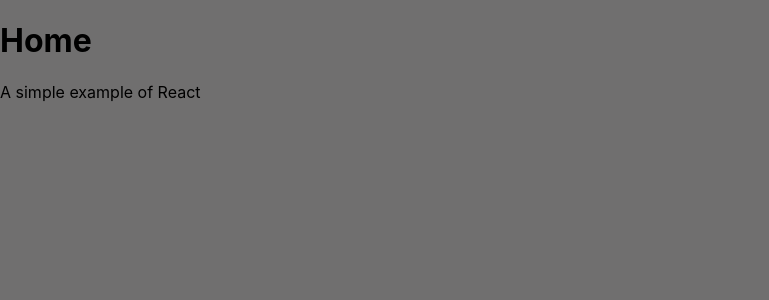
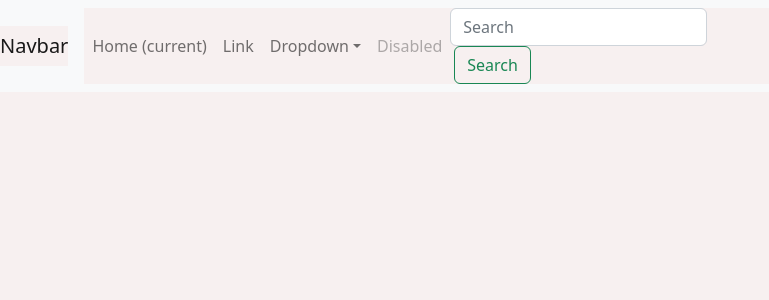
Before and after one commit to Twel12/WIP-Attendance_System_Frontend, a React (Create React App) app: page / in a window 1280 px wide. Shown: the top 300 px of the page, without its empty margins (0-769 px from the left). Built offline with nearby package versions, Linux system fonts and the light colour scheme; sample sign-in values are in the browser's storage.

Commit message:
improve auth-context, move to jsx

```diff
--- a/package.json
+++ b/package.json
@@ -7,6 +7,7 @@
     "@testing-library/react": "^13.4.0",
     "@testing-library/user-event": "^13.5.0",
     "axios": "^1.3.5",
+    "bootstrap": "^5.2.3",
     "react": "^18.2.0",
     "react-bootstrap": "^2.7.3",
     "react-dom": "^18.2.0",
--- a/src/index.js
+++ b/src/index.js
@@ -4,6 +4,8 @@
 import App from './App';
 import reportWebVitals from './reportWebVitals';
 import { AuthContextProvider } from './store/auth-context';
+import 'bootstrap/dist/css/bootstrap.min.css';
+import 'bootstrap/dist/js/bootstrap.min.js';
 
 const root = ReactDOM.createRoot(document.getElementById('root'));
 root.render(
--- a/src/pages/Home.css
+++ b/src/pages/Home.css
@@ -15,7 +15,7 @@
 
   }
   *{
-    background-color:#706f6f;
+    background-color:#f7f0f0;
   }
 
   #login_heading{
--- a/src/pages/Home.js
+++ /dev/null
@@ -1,15 +0,0 @@
-import {useState} from 'react';
-import './Home.css';
-
-export default function Home() {
-    const [count, setCount] = useState(0);
-
-    return (
-        <div className="Home">
-        <div className="lander">
-            <h1>Home</h1>
-            <p className="text-muted">A simple example of React</p>
-        </div>
-        </div>
-    );
-    }
--- /dev/null
+++ b/src/pages/Home.jsx
@@ -0,0 +1,44 @@
+import React from 'react';
+import './Home.css';
+export default function Home() {
+
+    return (
+        <div className="Home">
+            <nav className="navbar navbar-expand-lg navbar-light bg-light">
+                <a className="navbar-brand" href="#">Navbar</a>
+                <button className="navbar-toggler" type="button" data-toggle="collapse" data-target="#navbarSupportedContent" aria-controls="navbarSupportedContent" aria-expanded="false" aria-label="Toggle navigation">
+                    <span className="navbar-toggler-icon" />
+                </button>
+                <div className="collapse navbar-collapse" id="navbarSupportedContent">
+                    <ul className="navbar-nav mr-auto">
+                        <li className="nav-item active">
+                            <a className="nav-link" href="#">Home <span className="sr-only">(current)</span></a>
+                        </li>
+                        <li className="nav-item">
+                            <a className="nav-link" href="#">Link</a>
+                        </li>
+                        <li className="nav-item dropdown">
+                            <a className="nav-link dropdown-toggle" href="#" id="navbarDropdown" role="button" data-toggle="dropdown" aria-haspopup="true" aria-expanded="false">
+                                Dropdown
+                            </a>
+                            <div className="dropdown-menu" aria-labelledby="navbarDropdown">
+                                <a className="dropdown-item" href="#">Action</a>
+                                <a className="dropdown-item" href="#">Another action</a>
+                                <div className="dropdown-divider" />
+                                <a className="dropdown-item" href="#">Something else here</a>
+                            </div>
+                        </li>
+                        <li className="nav-item">
+                            <a className="nav-link disabled" href="#">Disabled</a>
+                        </li>
+                    </ul>
+                    <form className="form-inline my-2 my-lg-0">
+                        <input className="form-control mr-sm-2" type="search" placeholder="Search" aria-label="Search" />
+                        <button className="btn btn-outline-success my-2 my-sm-0" type="submit">Search</button>
+                    </form>
+                </div>
+            </nav>
+
+        </div>
+    );
+}
--- a/src/pages/Login.css
+++ b/src/pages/Login.css
@@ -7,6 +7,7 @@
   margin-top: 200px;
   padding-top: 50px;
   padding-left:50px;
+  padding-right:50px;
   padding-bottom: 50px;
   background-color: #f7f0f0;
   margin-left:100px;
--- a/src/pages/Login.js
+++ b/src/pages/Login.jsx
@@ -2,7 +2,7 @@
 import './Login.css';
 import axios from 'axios';
 import AuthContext from '../store/auth-context';
-import {useNavigate} from 'react-router-dom';
+import { useNavigate } from 'react-router-dom';
 
 export default function Login() {
   const Navigate = useNavigate();
@@ -12,6 +12,7 @@
     password: '',
   });
   const [isLoading, setIsLoading] = useState(false); // state to toggle spinner display
+  const [isError, setIsError] = useState(false); // state to toggle error display
 
   const authCtx = useContext(AuthContext);
 
@@ -33,12 +34,14 @@
         }
       );
       if (response.status === 200) {
+        console.log(response.data);
         const token = response.data.token;
-        authCtx.onLogin(formdata.email, formdata.password, token); // update AuthContext with email, password and token values
+        authCtx.onLogin(formdata.email, formdata.password, token, response.data.authdata); // update AuthContext with email, password and token values
         Navigate('/');
       }
     } catch (error) {
       console.error(error);
+      setIsError(true);
     }
     setIsLoading(false);
   };
@@ -63,7 +66,6 @@
         <div className="LoginBox">
           <h1 id="login_heading">Login</h1>
           <br></br>
-          Current Auth state is: {authCtx.isLoggedIn.toString()}
           <form className="login_form" onSubmit={handleSubmit}>
             <input
               type="text"
@@ -101,19 +103,10 @@
               <span className="sr-only"></span>
             </div>
           )}
+          <br></br>
+          {isError && (<div class="alert alert-danger" role="alert">Please Check Your Email & Password
+          </div>)}
         </div>
-        {/* Bootstrap JS */}
-        <link
-          href="https://cdn.jsdelivr.net/npm/bootstrap@5.3.0-alpha1/dist/css/bootstrap.min.css"
-          rel="stylesheet"
-          integrity="sha384-GLhlTQ8iRABdZLl6O3oVMWSktQOp6b7In1Zl3/Jr59b6EGGoI1aFkw7cmDA6j6gD"
-          crossOrigin="anonymous"
-        ></link>
-        <script
-          src="https://cdn.jsdelivr.net/npm/bootstrap@5.3.0-alpha1/dist/js/bootstrap.bundle.min.js"
-          integrity="sha384-w76AqPfDkMBDXo30jS1Sgez6pr3x5MlQ1ZAGC+nuZB+EYdgRZgiwxhTBTkF7CXvN"
-          crossOrigin="anonymous"
-        ></script>
       </div>
     </>
   );
--- a/src/store/auth-context.js
+++ b/src/store/auth-context.js
@@ -2,32 +2,36 @@
 
 const AuthContext = createContext({
   isLoggedIn: false,
-  onLogin: (email, password, token) => {},
+  onLogin: (email, password, token,data) => {},
   onLogout: () => {},
 });
 
 export function AuthContextProvider(props) {
   const [isLoggedIn, setIsLoggedIn] = useState(false);
   const [token, setToken] = useState(null);
+  const [data, setData] = useState(null);
 
   useEffect(() => {
     const storedToken = localStorage.getItem('token');
     if (storedToken) {
       setIsLoggedIn(true);
       setToken(storedToken);
+      setData(JSON.parse(localStorage.getItem('data')));
     }
   }, []);
 
-  const loginHandler = (email, password, token) => {
+  const loginHandler = (email, password, token,data) => {
     setIsLoggedIn(true);
     setToken(token);
     localStorage.setItem('token', token);
+    setData(data);
   };
 
   const logoutHandler = () => {
     setIsLoggedIn(false);
     setToken(null);
     localStorage.removeItem('token');
+    data = null;
   };
 
   const contextValue = {
```
Also changed, not shown: src/components/Header/Header.js (+9 -0 lines), src/pages/Student.jsx (added, +12 -0 lines), src/pages/Student.js (deleted), 1 other file (tests, documents, lock files or other folders).
